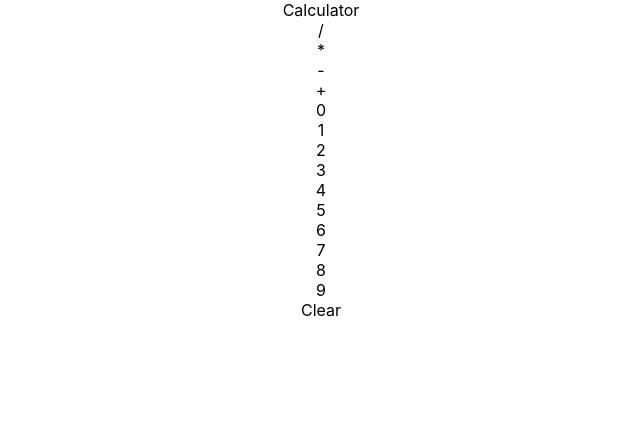
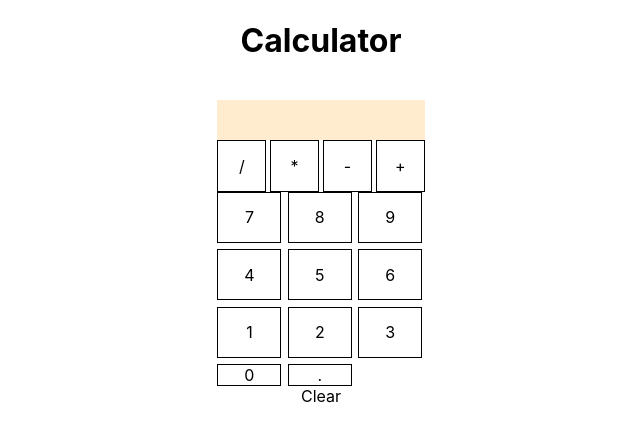
Before and after one commit to noavrd/Calculator, a React (Create React App) app in the folder client/: page / in a window 1280 px wide. Shown: the top 442 px of the page, without its empty margins (319-959 px from the left). Built offline with nearby package versions, Linux system fonts and the light colour scheme.

Commit message:
add grid css

```diff
--- a/client/src/App.css
+++ b/client/src/App.css
@@ -1,3 +1,43 @@
 .App {
   text-align: center;
+  justify-content: center;
+  display: grid;
 }
+
+h1 {
+  margin-bottom: 5vh;
+}
+
+.show-clicked {
+  height: 5vh;
+  background-color: blanchedalmond;
+}
+
+.numbers-container {
+  display: grid;
+
+  grid-template-columns: 8vh 8vh 8vh;
+  grid-gap: 0.5vw;
+  grid-template-rows: 4vw 4vw 4vw;
+}
+
+.number {
+  border: black solid 1px;
+  display: flex;
+  justify-content: center;
+  align-items: center;
+}
+
+.symbols-container {
+  display: grid;
+  grid-template-columns: 6.1vh 6.1vh 6.1vh 6.1vh;
+  grid-gap: 0.5vh;
+  grid-template-rows: 4vw;
+}
+
+.symbol {
+  border: black solid 1px;
+  display: flex;
+  justify-content: center;
+  align-items: center;
+}
--- a/client/src/App.js
+++ b/client/src/App.js
@@ -4,7 +4,9 @@ import Main from './components/Main';
 function App() {
   return (
     <div className="App">
-      <header className="App-header">Calculator</header>
+      <header className="App-header">
+        <h1>Calculator</h1>
+      </header>
       <Main />
     </div>
   );
--- a/client/src/components/Main.js
+++ b/client/src/components/Main.js
@@ -2,19 +2,26 @@ import Action from './Action';
 import Number from './Number';
 export default function Main() {
   const symbols = ['/', '*', '-', '+'];
-  const numbers = [0, 1, 2, 3, 4, 5, 6, 7, 8, 9];
+  const numbers = [7, 8, 9, 4, 5, 6, 1, 2, 3, 0, '.'];
   return (
     <>
+      <div className="show-clicked"></div>
+      <div className="symbols-container">
         {symbols.map((element, i) => (
-        <div className="symbols">
+          <div className="symbol">
             <Action symbol={element} key={i} />
           </div>
         ))}
+      </div>
+
+      <div className="numbers-container">
         {numbers.map((element, i) => (
-        <div className="numbers">
+          <div className="number">
             <Number eachNum={element} key={i} />
           </div>
         ))}
+      </div>
+
       <div>Clear</div>
     </>
   );
```
Lines whose indentation alone changed are shown as unchanged.
